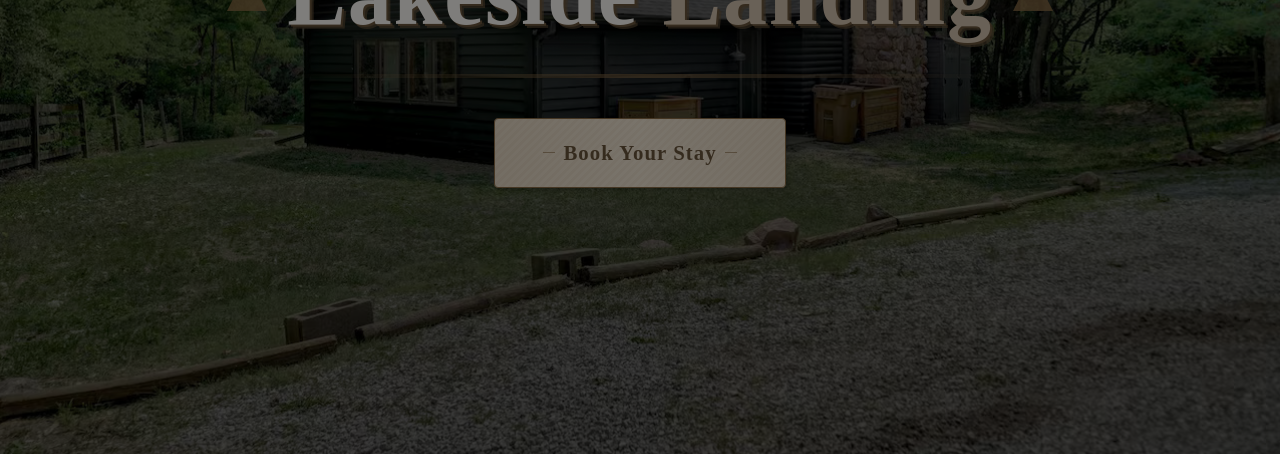
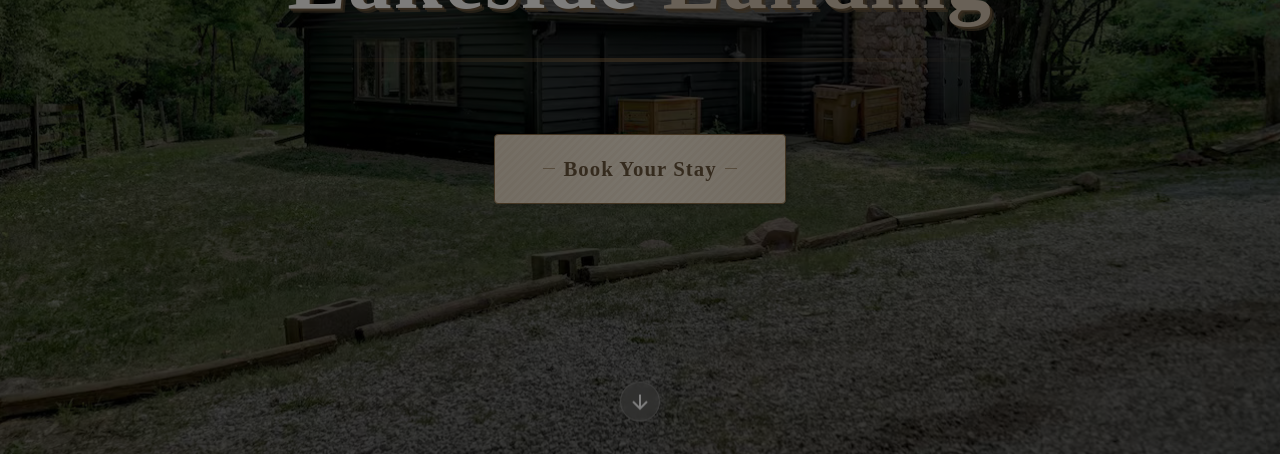
Before and after one commit to Hustada/lakeside-landing2, a Next.js app: page / in a window 1280 px wide. Both pictures are taken after a click on the button "Book Your Stay". Shown: the part 346-800 px from the top of the page. Built offline with nearby package versions, Linux system fonts and the light colour scheme; a web font is replaced by a local one.

Commit message:
feat: add animated scroll arrow
- Add glass-morphic scroll arrow button
- Implement smooth scroll to content
- Add continuous bounce animation
- Improve hero section layout

```diff
--- a/src/app/page.tsx
+++ b/src/app/page.tsx
@@ -62,10 +62,25 @@ export default function Home() {
   useEffect(() => {
     const interval = setInterval(() => {
       setCurrentImageIndex((prev) => (prev + 1) % heroImages.length);
-    }, 7000);
+    }, 6500);
 
     return () => clearInterval(interval);
   }, []);
+
+  const fadeVariants = {
+    enter: {
+      opacity: 0,
+      scale: 1.05,
+    },
+    center: {
+      opacity: 1,
+      scale: 1,
+    },
+    exit: {
+      opacity: 0,
+      scale: 0.95,
+    },
+  };
 
   const currentImage = heroImages[currentImageIndex] || heroImages[0];
 
@@ -110,21 +125,20 @@ export default function Home() {
                 sm: currentImage.gradient
               },
               zIndex: 1,
+              transition: 'background 2s ease-in-out',
             },
           }}
         >
-          <AnimatePresence initial={false}>
+          <AnimatePresence mode="wait">
             <motion.div
               key={currentImageIndex}
-              initial={{ opacity: 0 }}
-              animate={{
-                opacity: 1,
-                y: y,
-              }}
-              exit={{ opacity: 0 }}
+              variants={fadeVariants}
+              initial="enter"
+              animate="center"
+              exit="exit"
               transition={{
-                opacity: { duration: 1 },
-                y: { duration: 0 }
+                opacity: { duration: 1.2, ease: "easeInOut" },
+                scale: { duration: 1.4, ease: "easeInOut" },
               }}
               style={{
                 position: 'absolute',
@@ -141,7 +155,6 @@ export default function Home() {
                   backgroundSize: 'cover',
                   backgroundPosition: { xs: 'center 30%', sm: 'center' },
                   filter: { xs: 'brightness(0.9)', sm: 'none' },
-                  transition: 'all 0.5s ease-in-out',
                 }}
               />
             </motion.div>
@@ -161,20 +174,11 @@ export default function Home() {
             alignItems: 'center',
             textAlign: 'center',
             color: 'white',
-            pt: { xs: 0, sm: 0 },
-            pb: { xs: 0, sm: 0 },
           }}
         >
           <HeroTitle />
-
-          <motion.div
-            initial={{ opacity: 0, y: 20 }}
-            animate={{ opacity: 1, y: 0 }}
-            transition={{ delay: 1.2, duration: 0.8 }}
-          >
+          <Box sx={{ mt: 4 }}>
             <Button
-              variant="contained"
-              size="large"
               onClick={() => setBookingModalOpen(true)}
               sx={{
                 mt: { xs: 4, sm: 6 },
@@ -260,10 +264,82 @@ export default function Home() {
                 Book Your Stay
               </Box>
             </Button>
+          </Box>
+
+          {/* Scroll Arrow */}
+          <motion.div
+            initial={{ opacity: 0, y: -20 }}
+            animate={{
+              opacity: 1,
+              y: 0,
+              transition: { delay: 1 }
+            }}
+            style={{
+              position: 'absolute',
+              bottom: '40px',
+              cursor: 'pointer',
+            }}
+          >
+            <motion.div
+              animate={{
+                y: [0, 10, 0],
+              }}
+              transition={{
+                duration: 2,
+                repeat: Infinity,
+                ease: "easeInOut"
+              }}
+              onClick={() => {
+                const contentSection = document.getElementById('content-start');
+                if (contentSection) {
+                  contentSection.scrollIntoView({ behavior: 'smooth' });
+                }
+              }}
+            >
+              <Box
+                sx={{
+                  width: '40px',
+                  height: '40px',
+                  display: 'flex',
+                  alignItems: 'center',
+                  justifyContent: 'center',
+                  borderRadius: '50%',
+                  backgroundColor: 'rgba(255, 255, 255, 0.1)',
+                  backdropFilter: 'blur(5px)',
+                  border: '1px solid rgba(255, 255, 255, 0.2)',
+                  transition: 'all 0.3s ease',
+                  '&:hover': {
+                    backgroundColor: 'rgba(255, 255, 255, 0.2)',
+                    transform: 'scale(1.1)',
+                  }
+                }}
+              >
+                <Box
+                  component="svg"
+                  sx={{
+                    width: 24,
+                    height: 24,
+                    fill: 'none',
+                    stroke: 'currentColor',
+                    strokeWidth: 2,
+                  }}
+                  viewBox="0 0 24 24"
+                >
+                  <path d="M12 5v14M5 12l7 7 7-7" />
+                </Box>
+              </Box>
+            </motion.div>
           </motion.div>
         </Container>
+
+        <BookingModal
+          open={bookingModalOpen}
+          onClose={() => setBookingModalOpen(false)}
+        />
       </Box>
 
+      {/* Content Start */}
+      <Box id="content-start">
         <Container
           maxWidth="lg"
           sx={{
@@ -702,11 +778,7 @@ export default function Home() {
             <ContactForm />
           </ScrollSection>
         </Container>
-
-      <BookingModal
-        open={bookingModalOpen}
-        onClose={() => setBookingModalOpen(false)}
-      />
+      </Box>
     </Box>
   );
 }
```
Lines whose indentation alone changed are shown as unchanged.
